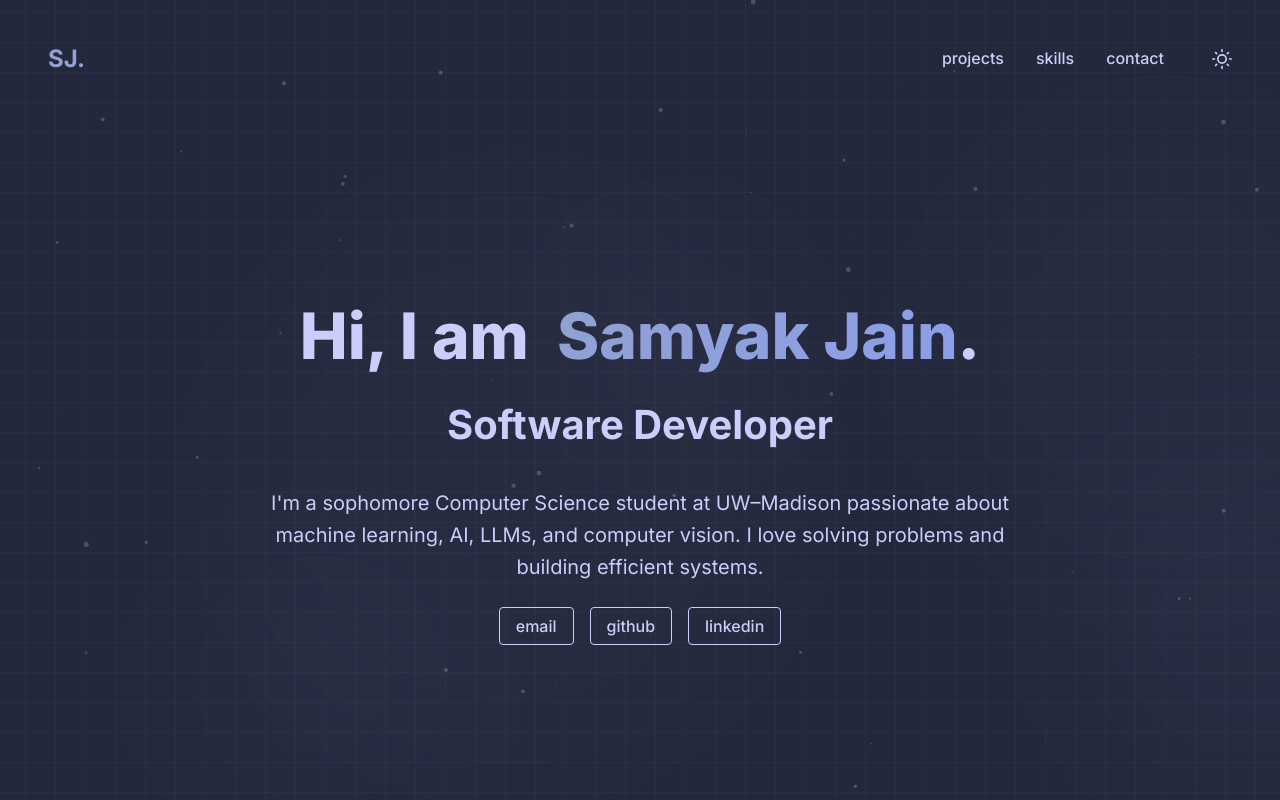
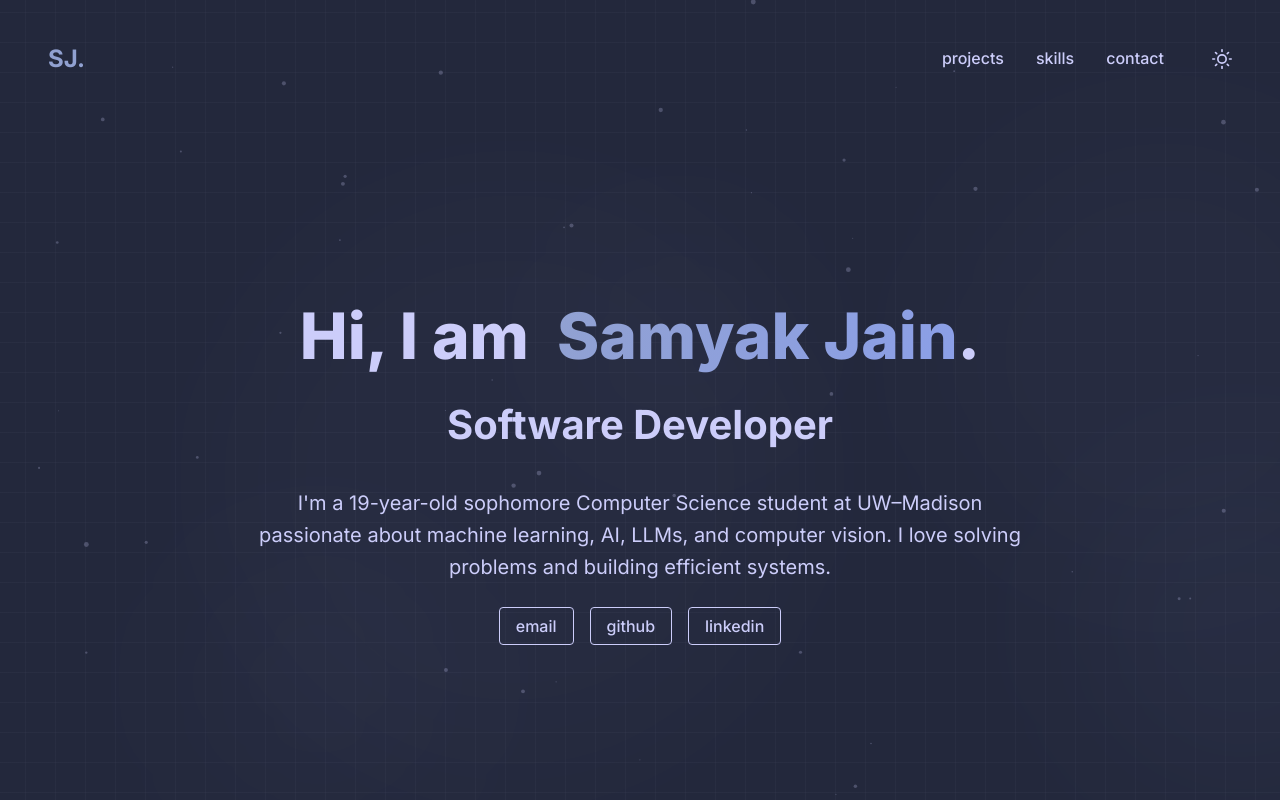
Before and after one commit to samyakjain-1/samyak1.me, a React (Vite) app: page / in a window 1280 px wide. Shown: the top 800 px of the page. Built offline with nearby package versions, Linux system fonts and the light colour scheme.

Commit message:
age added

```diff
--- a/src/App.tsx
+++ b/src/App.tsx
@@ -680,7 +680,7 @@ function AppContent() {
                 animate={{ opacity: 1, y: 0 }}
                 transition={{ duration: 0.5, delay: 0.9 }}
               >
-                I'm a sophomore Computer Science student at UW–Madison passionate about machine learning, AI, LLMs, and computer vision. I love solving problems and building efficient systems.
+                I'm a {age}-year-old sophomore Computer Science student at UW–Madison passionate about machine learning, AI, LLMs, and computer vision. I love solving problems and building efficient systems.
               </HeroText>
               <motion.div
                 initial={{ opacity: 0, y: 20 }}
```
